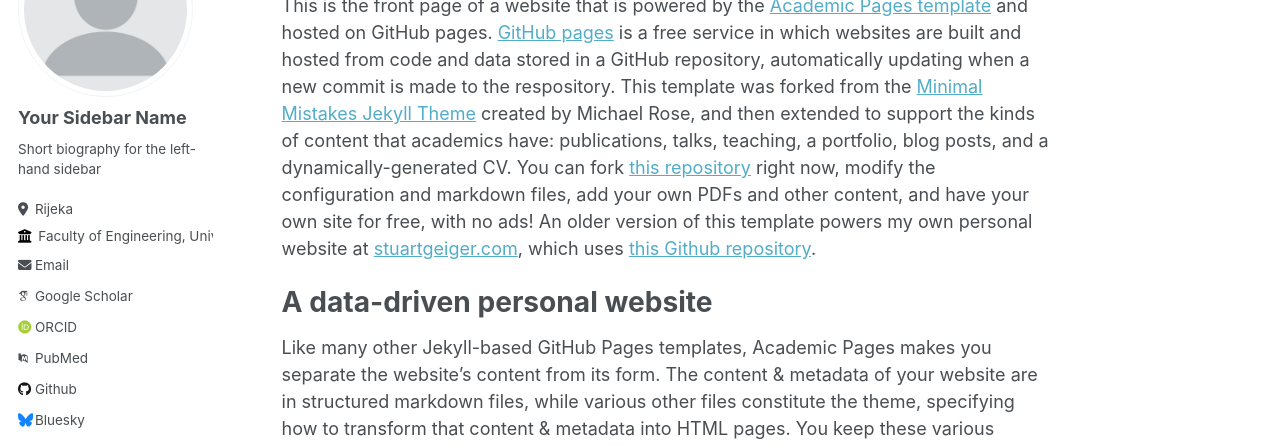
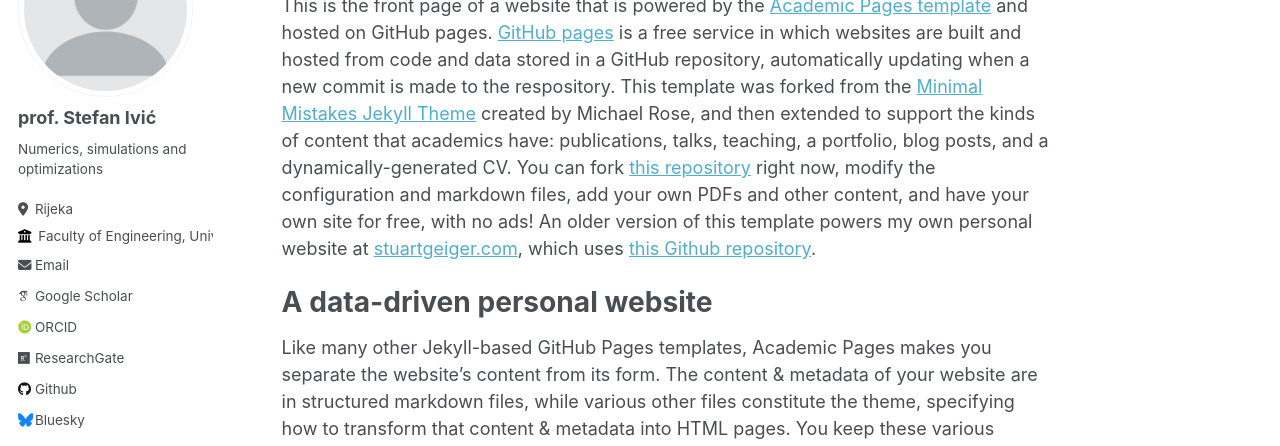
Before and after one commit to stfivic/stfivic.github.io, a Jekyll site: the page built from _pages/about.md, in a window 1280 px wide. Shown: the part 184-630 px from the top of the page. Built offline with Jekyll 4.4.1, drawn with Linux system fonts in a browser that asks for light colours; some web fonts are replaced; some of the changed lines change nothing that is shown.

Commit message:
few changes

```diff
--- a/_config.yml
+++ b/_config.yml
@@ -22,9 +22,9 @@ baseurl                  : "" # the subpath of your site, e.g. "/blog"
 author:
   # Biographic information
   avatar           : "profile.png"
-  name             : "Your Sidebar Name"
+  name             : "prof. Stefan Ivić"
   pronouns         : # example: "she/her"
-  bio              : "Short biography for the left-hand sidebar"
+  bio              : "Numerics, simulations and optimizations"
   location         : "Rijeka"
   employer         : "Faculty of Engineering, University of Rijeka"
   uri              : # URL
@@ -32,18 +32,19 @@ author:
 
   # Academic websites
   arxiv            : # URL - Update with the correct link to your profile
-  googlescholar    : "https://scholar.google.com/citations?user=PS_CX0AAAAAJ"
+  googlescholar    : "https://scholar.google.com/citations?user=jFnbHJYAAAAJ"
   impactstory      : # URL
-  orcid            : "http://orcid.org/yourorcidurl"
+  orcid            : "https://orcid.org/0000-0002-2969-1787"
   semantic         : # URL
-  pubmed           : "https://www.ncbi.nlm.nih.gov/pubmed/?term=john+snow"
-  researchgate     : # URL
+  pubmed           : # "https://www.ncbi.nlm.nih.gov/pubmed/?term=john+snow"
+  researchgate     : "https://www.researchgate.net/profile/Stefan-Ivic"
 
   # Repositories and software development
   bitbucket        : # Username - Update with your username on the site
   codepen          : # Username
   dribbble         : # Username
   github           : "academicpages"
+  gitlab           : "academicpages"
   kaggle           : # Username
   stackoverflow    : # User number or user number and name (i.e., use "1" or "1/jeff-atwood")
 
```
